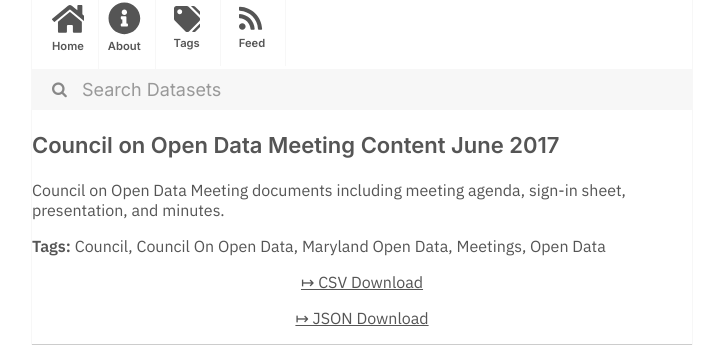
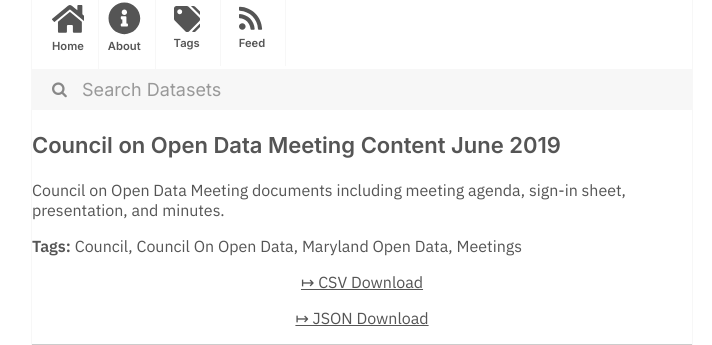
Before and after one commit to dayda-entities/state-of-maryland, a Jekyll site: the page built from _posts/2020-11-10-council-on-open-data-meeting-c.md, in a window 1280 px wide. Shown: the part 216-561 px from the top of the page, without its empty margins (278-990 px from the left). Built offline with Jekyll 4.4.1, drawn with Linux system fonts in a browser that asks for light colours.

Commit message:
Publish Data

```diff
--- a/_posts/2020-11-10-council-on-open-data-meeting-c.md
+++ b/_posts/2020-11-10-council-on-open-data-meeting-c.md
@@ -1,7 +1,7 @@
 ---
-title: Council on Open Data Meeting Content June 2017
-created: '2020-11-10T17:24:13.237794'
-modified: '2020-11-10T17:24:13.237803'
+title: Council on Open Data Meeting Content June 2019
+created: '2020-11-10T17:24:52.957108'
+modified: '2020-11-10T17:24:52.957115'
 state: active
 type: dataset
 tags:
@@ -9,12 +9,11 @@ tags:
   - Council On Open Data
   - Maryland Open Data
   - Meetings
-  - Open Data
 groups:
   - Local Government
-csv_url: 'https://opendata.maryland.gov/api/views/8yi9-dsxf/rows.csv?accessType=DOWNLOAD'
+csv_url: 'https://opendata.maryland.gov/api/views/hf85-wieh/rows.csv?accessType=DOWNLOAD'
 json_url: >-
-  https://opendata.maryland.gov/api/views/8yi9-dsxf/rows.json?accessType=DOWNLOAD
+  https://opendata.maryland.gov/api/views/hf85-wieh/rows.json?accessType=DOWNLOAD
 layout: post
 
 ---
```
